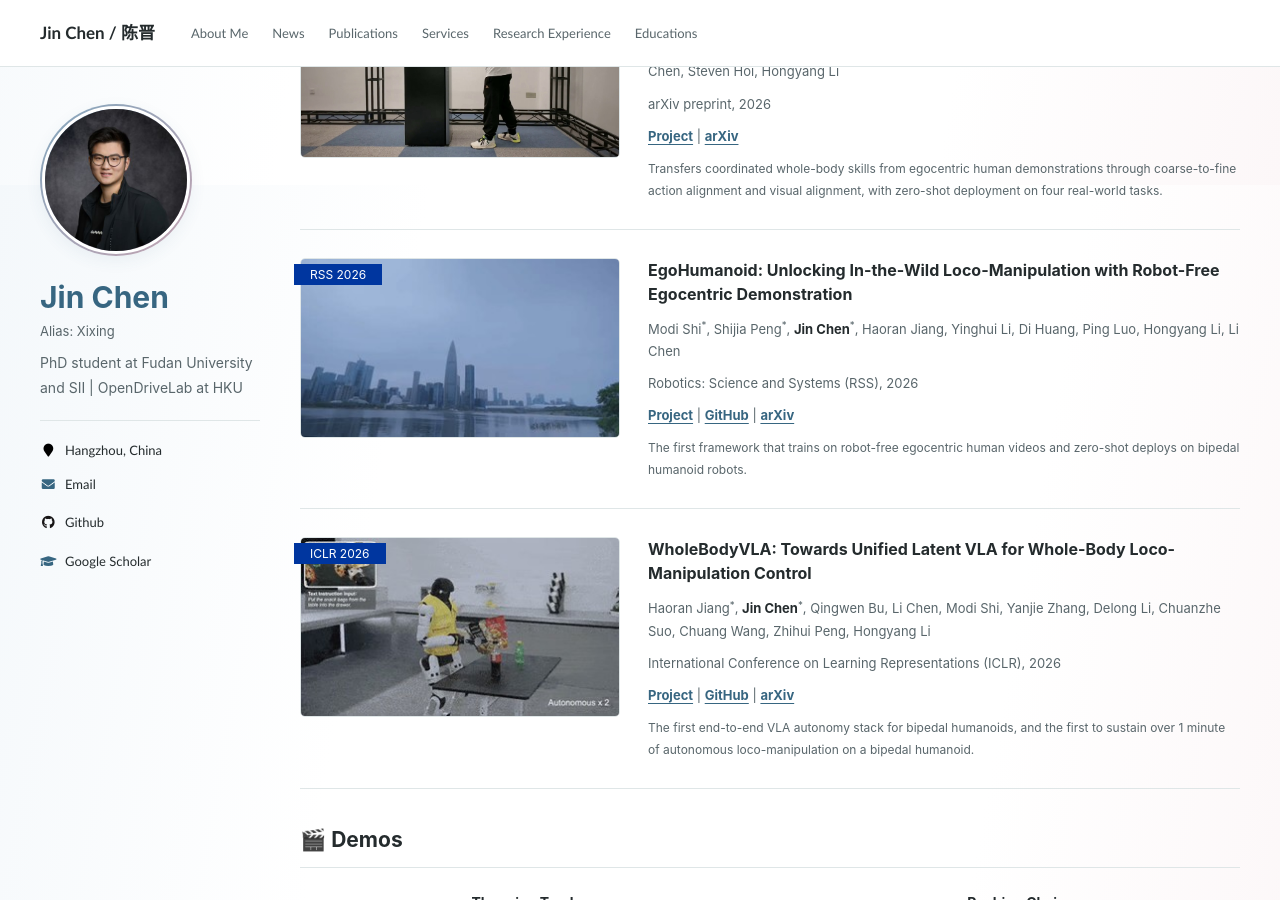
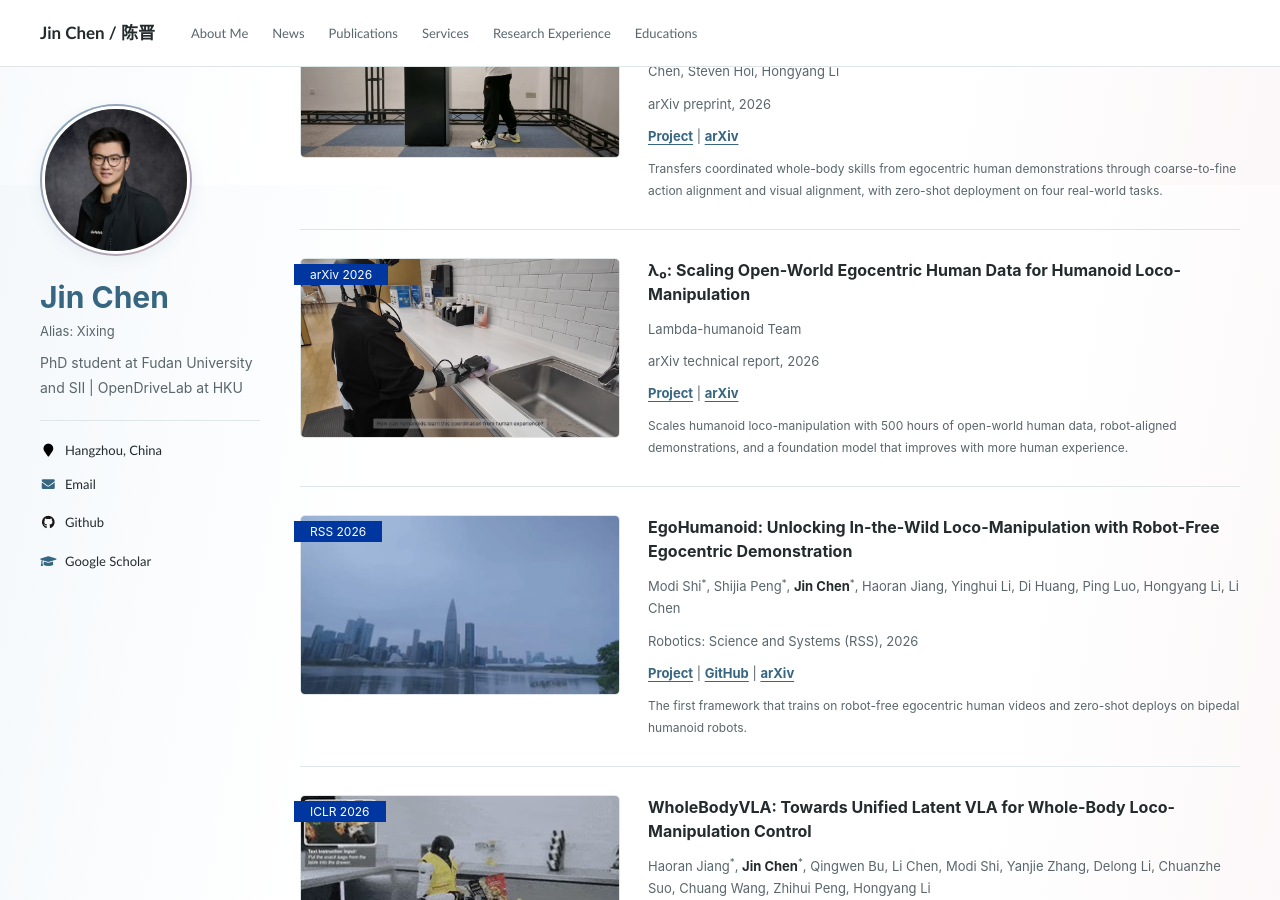
Before and after one commit to JinChen0056/jinchen0056.github.io, a Jekyll site: the page built from _pages/about.md, in a window 1280 px wide and 900 px high, scrolled down 715 px. Built offline with Jekyll 4.4.1, drawn with Linux system fonts in a browser that asks for light colours.

Commit message:
Add lambda0 technical report to highlighted publications

```diff
--- a/_pages/about.md
+++ b/_pages/about.md
@@ -85,6 +85,23 @@ My research interests center on **Humanoid Loco-Manipulation** and **Human Data
 [**Project**](https://opendrivelab.com/EgoHumanoid-V2/) \| [**arXiv**](https://arxiv.org/abs/2609.37181)
 
 <sub><i>Transfers coordinated whole-body skills from egocentric human demonstrations through coarse-to-fine action alignment and visual alignment, with zero-shot deployment on four real-world tasks.</i></sub>
+
+</div>
+</div>
+
+<div class='paper-box' data-highlight="true">
+<div class='paper-box-image'><div><div class="badge">arXiv 2026</div><img src='images/papers/lambda0.jpg' alt="lambda0 research overview" width="100%" loading="lazy"></div></div>
+<div class='paper-box-text' markdown="1">
+
+**[λ₀: Scaling Open-World Egocentric Human Data for Humanoid Loco-Manipulation](https://arxiv.org/abs/2610.18950)**
+
+Lambda-humanoid Team
+
+*arXiv technical report*, 2026
+
+[**Project**](https://lambdahumanoid.github.io/) \| [**arXiv**](https://arxiv.org/abs/2610.18950)
+
+<sub><i>Scales humanoid loco-manipulation with 500 hours of open-world human data, robot-aligned demonstrations, and a foundation model that improves with more human experience.</i></sub>
 
 </div>
 </div>
@@ -360,6 +377,23 @@ Two tracks — **Manipulation** and **World Model** — attracting 300+ teams wo
 </div>
 </div>
 
+<div class='paper-box' data-highlight="true">
+<div class='paper-box-image'><div><div class="badge">arXiv 2026</div><img src='images/papers/lambda0.jpg' alt="lambda0 research overview" width="100%" loading="lazy"></div></div>
+<div class='paper-box-text' markdown="1">
+
+**[λ₀: Scaling Open-World Egocentric Human Data for Humanoid Loco-Manipulation](https://arxiv.org/abs/2610.18950)**
+
+Lambda-humanoid Team
+
+*arXiv 技术报告*, 2026
+
+[**项目主页**](https://lambdahumanoid.github.io/) \| [**arXiv**](https://arxiv.org/abs/2610.18950)
+
+<sub><i>利用 500 小时开放世界人类数据与机器人对齐示范训练人形机器人移动操作基础模型，随人类经验规模增长持续提升任务表现。</i></sub>
+
+</div>
+</div>
+
 <div class='paper-box'>
 <div class='paper-box-image'><div><div class="badge">arXiv 2026</div><img src='images/papers/lambda0.jpg' alt="lambda0 research overview" width="100%" loading="lazy"></div></div>
 <div class='paper-box-text' markdown="1">
```
Also changed, not shown: other parts of _pages/about.md (+1 -1 lines).
